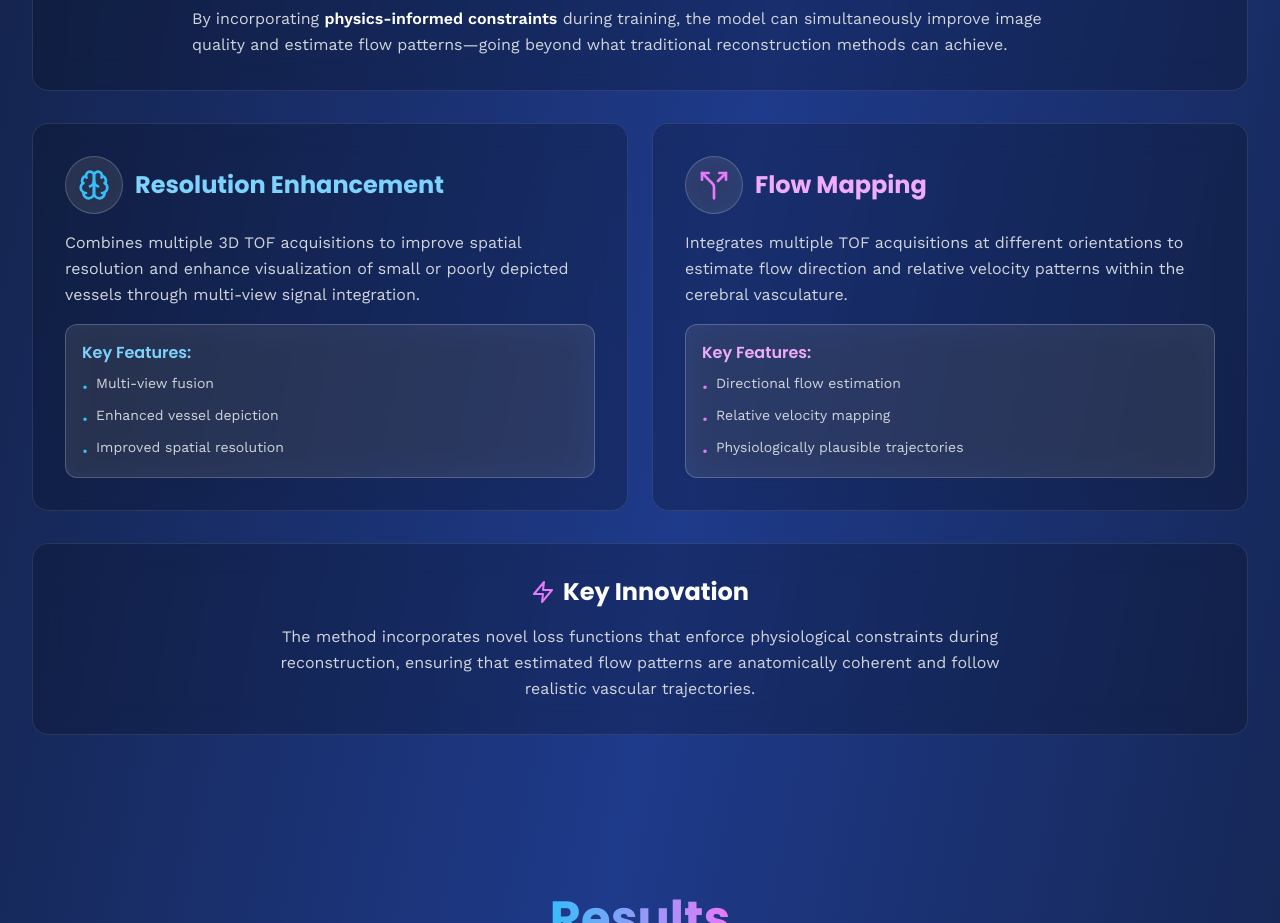
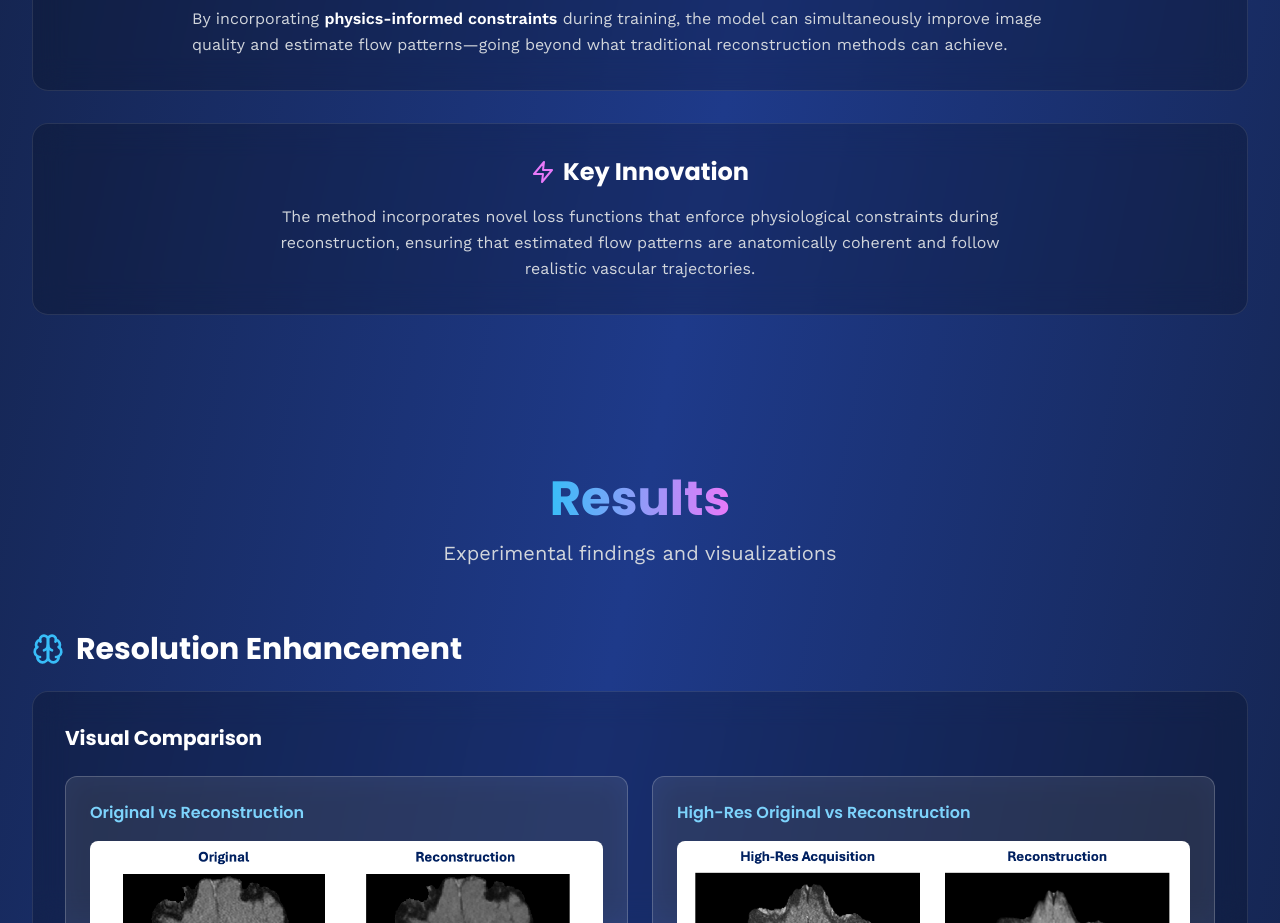
Before and after one commit to DariaHasin/toflow-portfolio, a React (Vite) app: page / in a window 1280 px wide. Shown: the part 2640-3563 px from the top of the page. Built offline with nearby package versions, Linux system fonts and the light colour scheme.

Commit message:
Remove Resolution Enhancement and Flow Mapping boxes from Technical Approach

```diff
--- a/src/components/Approach.jsx
+++ b/src/components/Approach.jsx
@@ -27,71 +27,6 @@ const Approach = () => {
           </div>
         </div>
 
-        {/* Two Modes */}
-        <div className="grid md:grid-cols-2 gap-6">
-          <div className="glass-dark rounded-2xl p-8 border-2 border-primary-500/30">
-            <div className="flex items-center space-x-3 mb-4">
-              <div className="glass rounded-full p-3">
-                <Brain className="w-8 h-8 text-primary-400" />
-              </div>
-              <h3 className="text-2xl font-bold text-primary-300">Resolution Enhancement</h3>
-            </div>
-            <div className="space-y-4 text-gray-300">
-              <p className="leading-relaxed">
-                Combines multiple 3D TOF acquisitions to improve spatial resolution and enhance visualization of small or poorly depicted vessels through multi-view signal integration.
-              </p>
-              <div className="glass p-4 rounded-xl">
-                <h4 className="font-semibold mb-2 text-primary-300">Key Features:</h4>
-                <ul className="space-y-2 text-sm">
-                  <li className="flex items-start space-x-2">
-                    <span className="text-primary-400 mt-1">•</span>
-                    <span>Multi-view fusion</span>
-                  </li>
-                  <li className="flex items-start space-x-2">
-                    <span className="text-primary-400 mt-1">•</span>
-                    <span>Enhanced vessel depiction</span>
-                  </li>
-                  <li className="flex items-start space-x-2">
-                    <span className="text-primary-400 mt-1">•</span>
-                    <span>Improved spatial resolution</span>
-                  </li>
-                </ul>
-              </div>
-            </div>
-          </div>
-
-          <div className="glass-dark rounded-2xl p-8 border-2 border-accent-500/30">
-            <div className="flex items-center space-x-3 mb-4">
-              <div className="glass rounded-full p-3">
-                <Split className="w-8 h-8 text-accent-400" />
-              </div>
-              <h3 className="text-2xl font-bold text-accent-300">Flow Mapping</h3>
-            </div>
-            <div className="space-y-4 text-gray-300">
-              <p className="leading-relaxed">
-                Integrates multiple TOF acquisitions at different orientations to estimate flow direction and relative velocity patterns within the cerebral vasculature.
-              </p>
-              <div className="glass p-4 rounded-xl">
-                <h4 className="font-semibold mb-2 text-accent-300">Key Features:</h4>
-                <ul className="space-y-2 text-sm">
-                  <li className="flex items-start space-x-2">
-                    <span className="text-accent-400 mt-1">•</span>
-                    <span>Directional flow estimation</span>
-                  </li>
-                  <li className="flex items-start space-x-2">
-                    <span className="text-accent-400 mt-1">•</span>
-                    <span>Relative velocity mapping</span>
-                  </li>
-                  <li className="flex items-start space-x-2">
-                    <span className="text-accent-400 mt-1">•</span>
-                    <span>Physiologically plausible trajectories</span>
-                  </li>
-                </ul>
-              </div>
-            </div>
-          </div>
-        </div>
-
         {/* Innovation Highlight */}
         <div className="mt-8 glass-dark rounded-2xl p-8 border-2 border-accent-500/30">
           <div className="flex items-center justify-center space-x-2 mb-4">
```
